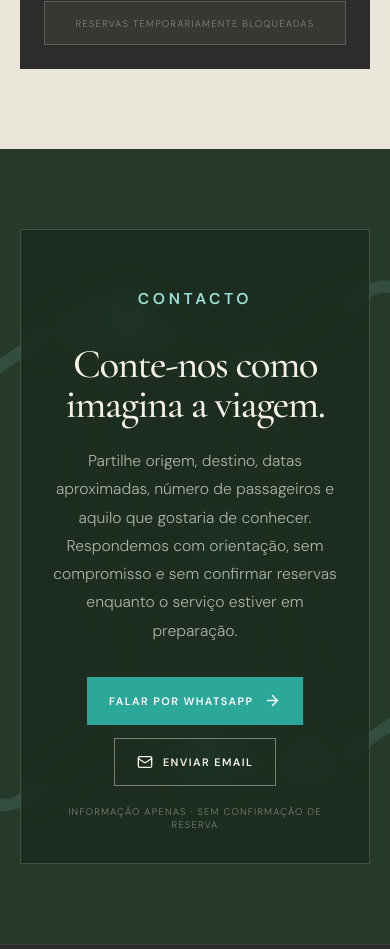
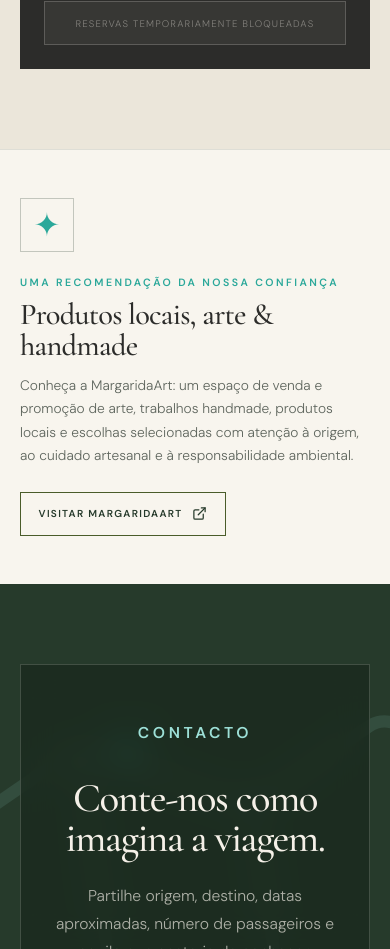
Before and after one commit to lamas1984-lab/montanhaoredor-transfers-tours, a React (Vite) app: page / in a window 390 px wide. Shown: the part 8223-9172 px from the top of the page. Built offline with nearby package versions, Linux system fonts and the light colour scheme.

Commit message:
Add MargaridaArt recommendation

```diff
--- a/scripts/visual-check.mjs
+++ b/scripts/visual-check.mjs
@@ -32,6 +32,7 @@ for (const viewport of [
     brokenImages: [...document.images].filter((image) => !image.complete || image.naturalWidth === 0).map((image) => image.getAttribute("src")),
     restrictedTerms: /volkswagen|id[ .-]?buzz|\bvw\b/i.test(document.body.innerText),
     casaLink: document.querySelector(".header-house-link")?.getAttribute("href"),
+    shopLink: document.querySelector(`a[href="https://margaridaart-dawxjx6v.manus.space/"]`)?.getAttribute("target"),
     airportImage: document.querySelector(".journey-image-wrap img")?.getAttribute("src"),
     comfortImage: document.querySelector(".comfort-image img")?.getAttribute("src"),
   }));
@@ -64,6 +65,7 @@ for (const [name, result] of Object.entries(results)) {
   if (result.brokenImages.length) failures.push(`${name}: broken images ${result.brokenImages.join(", ")}`);
   if (result.restrictedTerms) failures.push(`${name}: restricted vehicle terminology`);
   if (result.casaLink !== "https://www.montanhaoredor.com") failures.push(`${name}: Casa do Lagar link incorrect`);
+  if (result.shopLink !== "_blank") failures.push(`${name}: MargaridaArt link incorrect`);
   if (result.airportImage !== "/assets/airport-welcome-casual.webp") failures.push(`${name}: casual welcome image missing`);
   if (result.comfortImage !== "/assets/private-comfort-forward.webp") failures.push(`${name}: forward-facing seats image missing`);
 }
--- a/src/App.tsx
+++ b/src/App.tsx
@@ -23,6 +23,7 @@ const languages: Lang[] = ["pt", "en", "de", "nl"];
 const whatsappNumber = "351918859403";
 const emailAddress = "visit@montanhaoredor.com";
 const casaDoLagarUrl = "https://www.montanhaoredor.com";
+const localProductsUrl = "https://margaridaart-dawxjx6v.manus.space/";
 
 function getInitialLanguage(): Lang {
   const params = new URLSearchParams(window.location.search);
@@ -256,6 +257,18 @@ export default function App() {
           </div>
         </section>
 
+        <section className="artisan-section" aria-label={t.shop.label}>
+          <div className="artisan-mark" aria-hidden="true">✦</div>
+          <div className="artisan-copy">
+            <p className="eyebrow">{t.shop.label}</p>
+            <h2>{t.shop.title}</h2>
+            <p>{t.shop.text}</p>
+          </div>
+          <a className="artisan-link" href={localProductsUrl} target="_blank" rel="noreferrer">
+            {t.shop.cta}<ExternalLink size={15} />
+          </a>
+        </section>
+
         <section id="contacto" className="contact-section">
           <div className="contact-map" aria-hidden="true">
             <Map size={300} strokeWidth={0.45} />
--- a/src/content.ts
+++ b/src/content.ts
@@ -13,6 +13,7 @@ export type SiteCopy = {
   fares: { label: string; title: string; intro: string; cards: Array<{ type: string; title: string; text: string; price: string }>; noticeTitle: string; noticeText: string; noticeButton: string };
   contact: { label: string; title: string; text: string; whatsapp: string; email: string; note: string };
   house: { label: string; title: string; text: string; cta: string };
+  shop: { label: string; title: string; text: string; cta: string };
   footer: { line: string; privacy: string };
   menu: string;
   close: string;
@@ -105,6 +106,7 @@ export const copy: Record<Lang, SiteCopy> = {
       note: "Informação apenas · sem confirmação de reserva",
     },
     house: { label: "Também na MontanhAoRedor", title: "Casa do Lagar", text: "Descubra o nosso alojamento de natureza em Alvados, no coração do Parque Natural Serra de Aire e Candeeiros.", cta: "Visitar o site da Casa" },
+    shop: { label: "Uma recomendação da nossa confiança", title: "Produtos locais, arte & handmade", text: "Conheça a MargaridaArt: um espaço de venda e promoção de arte, trabalhos handmade, produtos locais e escolhas selecionadas com atenção à origem, ao cuidado artesanal e à responsabilidade ambiental.", cta: "Visitar MargaridaArt" },
     footer: { line: `© ${new Date().getFullYear()} MontanhAoRedor · Transfers & Tours · Portugal`, privacy: "Viagens privadas, cuidado próximo." },
     menu: "Menu",
     close: "Fechar",
@@ -139,6 +141,7 @@ export const copy: Record<Lang, SiteCopy> = {
     ], noticeTitle: "Bookings are not open yet", noticeText: "We are preparing every operational and legal detail to launch the service to our quality standard. For now, you can request information and register interest; no booking will be created.", noticeButton: "Bookings temporarily closed" },
     contact: { label: "Contact", title: "Tell us how you imagine the journey.", text: "Share your origin, destination, approximate dates, number of passengers and what you would like to discover. We will reply with guidance, without obligation and without confirming bookings while the service is in preparation.", whatsapp: "Talk on WhatsApp", email: "Send email", note: "Information only · no booking confirmation" },
     house: { label: "Also by MontanhAoRedor", title: "Casa do Lagar", text: "Discover our nature accommodation in Alvados, at the heart of Parque Natural Serra de Aire e Candeeiros.", cta: "Visit the Casa website" },
+    shop: { label: "A trusted recommendation", title: "Local products, art & handmade work", text: "Discover MargaridaArt: a space presenting art, handmade work, local products and trusted choices selected with attention to origin, craftsmanship and environmental responsibility.", cta: "Visit MargaridaArt" },
     footer: { line: `© ${new Date().getFullYear()} MontanhAoRedor · Transfers & Tours · Portugal`, privacy: "Private journeys, personal care." },
     menu: "Menu", close: "Close",
   },
@@ -172,6 +175,7 @@ export const copy: Record<Lang, SiteCopy> = {
     ], noticeTitle: "Buchungen sind noch nicht geöffnet", noticeText: "Wir bereiten alle betrieblichen und rechtlichen Details vor, um den Service in der gewünschten Qualität zu starten. Sie können bereits Informationen anfragen und Interesse bekunden; es wird noch keine Buchung erstellt.", noticeButton: "Buchungen vorübergehend geschlossen" },
     contact: { label: "Kontakt", title: "Erzählen Sie uns von Ihrer Reise.", text: "Teilen Sie Ausgangspunkt, Ziel, ungefähre Daten, Anzahl der Reisenden und Ihre Wünsche mit. Wir antworten unverbindlich, ohne eine Buchung zu bestätigen, solange der Service vorbereitet wird.", whatsapp: "Über WhatsApp sprechen", email: "E-Mail senden", note: "Nur Information · keine Buchungsbestätigung" },
     house: { label: "Ebenfalls von MontanhAoRedor", title: "Casa do Lagar", text: "Entdecken Sie unsere Naturunterkunft in Alvados, im Herzen des Parque Natural Serra de Aire e Candeeiros.", cta: "Website der Casa besuchen" },
+    shop: { label: "Eine Empfehlung unseres Vertrauens", title: "Lokale Produkte, Kunst & Handarbeit", text: "Entdecken Sie MargaridaArt: Kunst, handgefertigte Arbeiten, lokale Produkte und sorgfältig ausgewählte Angebote mit Blick auf Herkunft, Handwerkskunst und Umweltverantwortung.", cta: "MargaridaArt besuchen" },
     footer: { line: `© ${new Date().getFullYear()} MontanhAoRedor · Transfers & Tours · Portugal`, privacy: "Private Reisen, persönliche Betreuung." },
     menu: "Menü", close: "Schließen",
   },
@@ -205,6 +209,7 @@ export const copy: Record<Lang, SiteCopy> = {
     ], noticeTitle: "Reserveringen zijn nog niet geopend", noticeText: "We bereiden alle operationele en wettelijke details voor om de dienst met onze gewenste kwaliteit te lanceren. U kunt al informatie aanvragen en interesse registreren; er wordt nog geen reservering gemaakt.", noticeButton: "Reserveringen tijdelijk gesloten" },
     contact: { label: "Contact", title: "Vertel ons hoe u de reis voor zich ziet.", text: "Deel vertrekpunt, bestemming, geschatte data, aantal passagiers en wat u wilt ontdekken. We antwoorden vrijblijvend en bevestigen geen reservering zolang de dienst in voorbereiding is.", whatsapp: "Praat via WhatsApp", email: "E-mail sturen", note: "Alleen informatie · geen reserveringsbevestiging" },
     house: { label: "Ook van MontanhAoRedor", title: "Casa do Lagar", text: "Ontdek onze natuuraccommodatie in Alvados, in het hart van Parque Natural Serra de Aire e Candeeiros.", cta: "Bezoek de website van de Casa" },
+    shop: { label: "Een vertrouwde aanbeveling", title: "Lokale producten, kunst & handmade werk", text: "Ontdek MargaridaArt: kunst, handmade werk, lokale producten en vertrouwde keuzes, geselecteerd met aandacht voor herkomst, vakmanschap en verantwoordelijkheid voor het milieu.", cta: "Bezoek MargaridaArt" },
     footer: { line: `© ${new Date().getFullYear()} MontanhAoRedor · Transfers & Tours · Portugal`, privacy: "Privéreizen, persoonlijke zorg." },
     menu: "Menu", close: "Sluiten",
   },
--- a/src/index.css
+++ b/src/index.css
@@ -140,6 +140,15 @@ blockquote { margin: 0; padding: 2.2rem; color: var(--brand-olive-dark); border-
 .availability-notice p { max-width: 760px; margin: .4rem 0 0; color: rgba(245,240,232,.62); font-size: .8rem; line-height: 1.6; }
 .availability-notice button { min-height: 44px; padding: .75rem 1rem; border: 1px solid rgba(245,240,232,.2); background: rgba(245,240,232,.05); color: rgba(245,240,232,.4); font-size: .6rem; letter-spacing: .12em; text-transform: uppercase; cursor: not-allowed; }
 
+.artisan-section { display: grid; grid-template-columns: auto minmax(0, 1fr) auto; gap: clamp(1.5rem, 4vw, 3.5rem); align-items: center; padding: clamp(3rem, 6vw, 5.5rem) max(1.25rem, calc((100vw - 1240px) / 2)); background: #f8f5ee; border-top: 1px solid rgba(38,58,43,.12); }
+.artisan-mark { width: 64px; height: 64px; display: grid; place-items: center; border: 1px solid rgba(38,58,43,.25); color: var(--brand-teal); font: 400 2rem var(--font-heading); }
+.artisan-copy .eyebrow { margin-bottom: .7rem; }
+.artisan-copy h2 { margin: 0; font-family: var(--font-heading); font-size: clamp(1.9rem, 3.5vw, 3.2rem); font-weight: 500; letter-spacing: -.025em; line-height: 1; }
+.artisan-copy > p:last-child { max-width: 780px; margin: .8rem 0 0; color: #5f665e; font-size: .86rem; line-height: 1.7; }
+.artisan-link { display: inline-flex; align-items: center; gap: .6rem; padding: .85rem 1.1rem; border: 1px solid var(--brand-olive); color: var(--brand-olive-dark); text-decoration: none; font-size: .63rem; font-weight: 600; letter-spacing: .13em; text-transform: uppercase; white-space: nowrap; transition: color .18s ease, background .18s ease, transform .16s var(--ease-out); }
+.artisan-link:hover { background: var(--brand-olive-dark); color: var(--brand-cream); }
+.artisan-link:active { transform: scale(.97); }
+
 .contact-section { position: relative; min-height: 650px; display: grid; place-items: center; padding: 5rem 1.25rem; background: var(--brand-olive-dark); overflow: hidden; }
 .contact-map { position: absolute; inset: 0; display: grid; place-items: center; color: rgba(157,224,215,.11); transform: rotate(-8deg) scale(2.2); }
 .map-dot { position: absolute; width: 7px; height: 7px; border-radius: 50%; background: var(--brand-teal); box-shadow: 0 0 0 10px rgba(43,168,154,.1); }
@@ -214,6 +223,8 @@ footer > p { text-align: center; }.footer-note { text-align: right; }
   .fare-card { min-height: 245px; }
   .availability-notice { grid-template-columns: auto 1fr; padding: 1.5rem; }
   .availability-notice button { grid-column: 1 / -1; }
+  .artisan-section { grid-template-columns: auto 1fr; }
+  .artisan-link { grid-column: 2; justify-self: start; white-space: normal; }
   footer { grid-template-columns: 1fr; text-align: center; }
   .footer-brand { justify-content: center; }
   footer > p, .footer-note { margin: 0; text-align: center; }
@@ -226,6 +237,9 @@ footer > p { text-align: center; }.footer-note { text-align: right; }
   .hero h1 { font-size: 3.15rem; }
   .hero-actions { flex-direction: column; align-items: stretch; }
   .intro-main h2, .section-heading h2, .contact-card h2 { font-size: 2.55rem; }
+  .artisan-section { grid-template-columns: 1fr; }
+  .artisan-mark { width: 54px; height: 54px; }
+  .artisan-link { grid-column: 1; }
 }
 
 @media (prefers-reduced-motion: reduce) {
```
